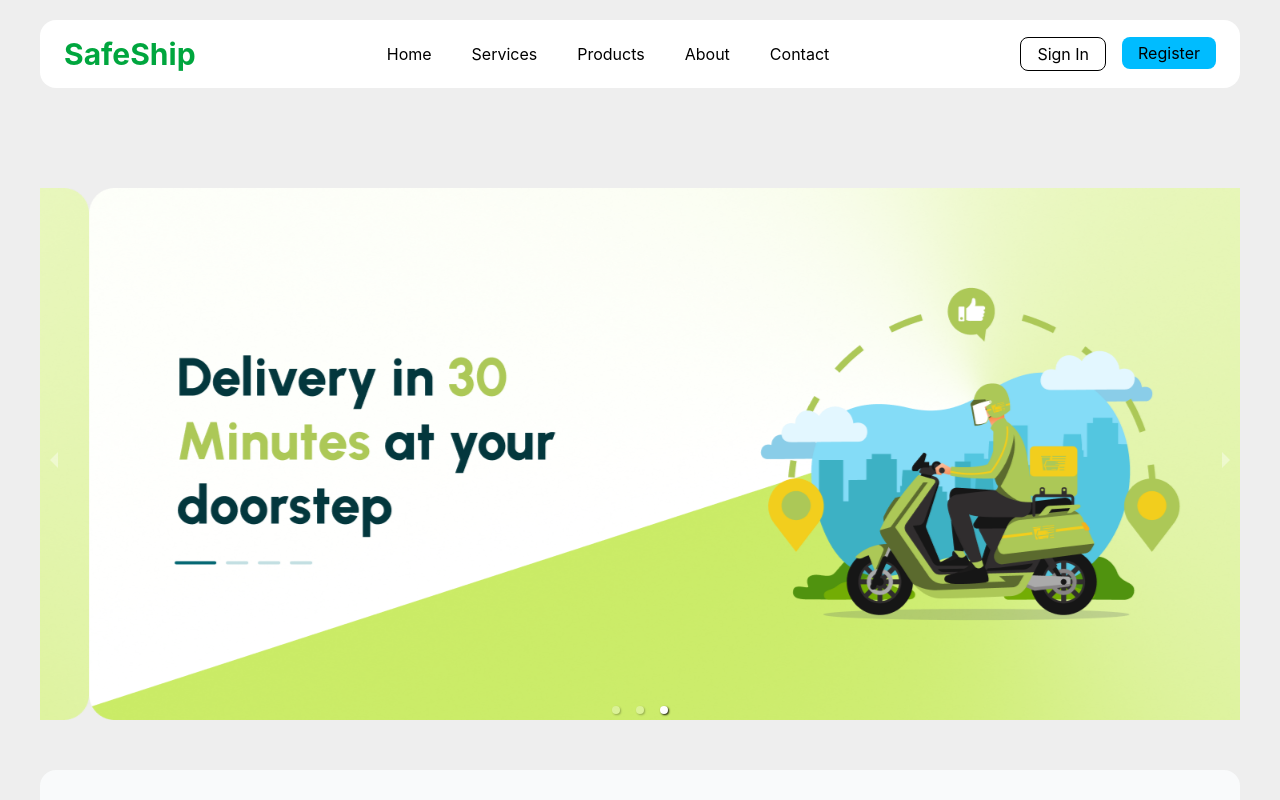
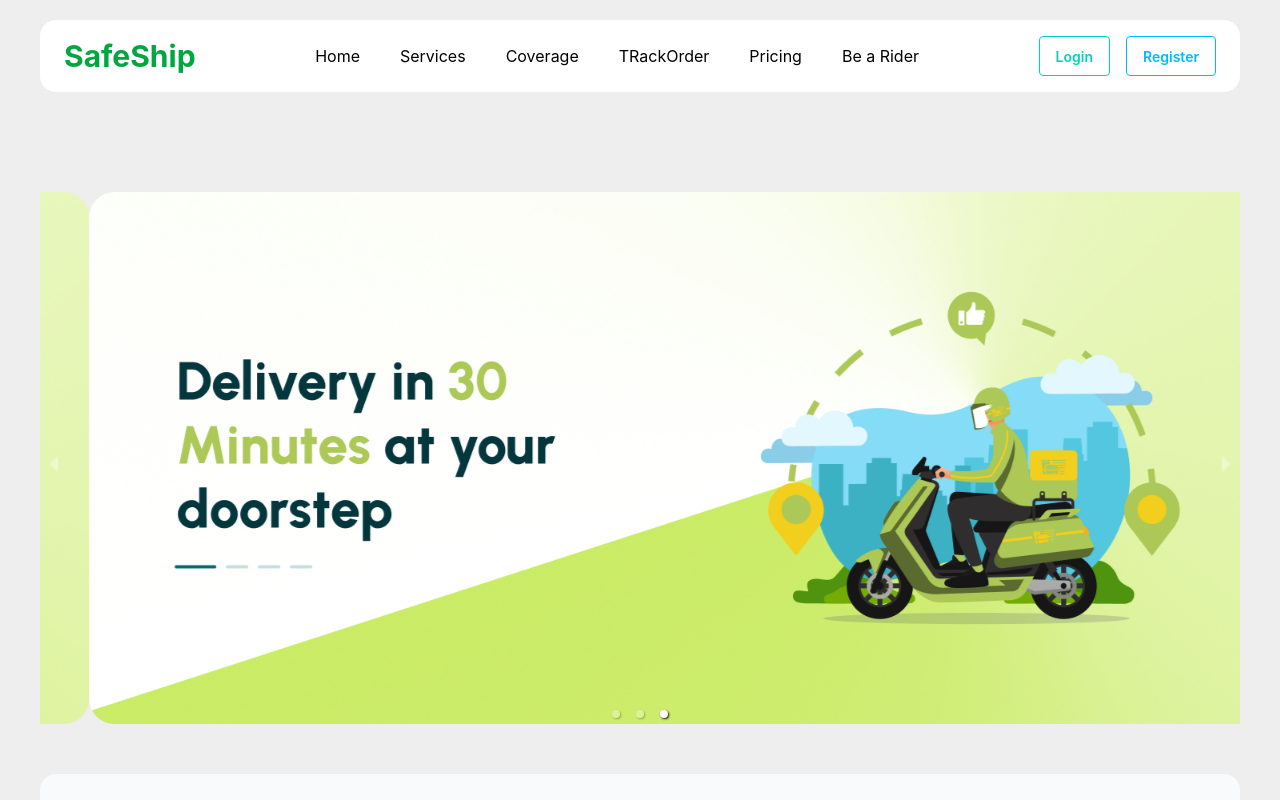
Before and after one commit to EmonMridha/Parcel-Appp, a React (Vite) app: page / in a window 1280 px wide. Shown: the top 800 px of the page. Built offline with nearby package versions, Linux system fonts and the light colour scheme; no server answers.

Commit message:
added conditional navbar

```diff
--- a/src/pages/shared/navbar/Navbar.jsx
+++ b/src/pages/shared/navbar/Navbar.jsx
@@ -1,8 +1,22 @@
 import React, { useState } from "react";
 import { Link } from "react-router";
+import useAuth from "../../../Hooks/useAuth";
+import Swal from "sweetalert2";
 
 const Navbar = () => {
     const [open, setOpen] = useState(false);
+    const { user, logOut } = useAuth();
+
+    const handleLogout = () => {
+        logOut()
+            .then(() => {
+                Swal.fire('LoggedOut Successfully')
+            })
+            .catch(() => {
+                Swal.fire();
+                ('Could not logOut')
+            })
+    }
 
     return (
         <nav className="bg-white text-black px-6 my-5 mx-10 rounded-2xl py-4 relative">
@@ -12,7 +26,7 @@ const Navbar = () => {
                 <div className="flex items-center gap-4">
                     {/* Hamburger */}
                     <button
-                        className="md:hidden text-2xl"
+                        className="lg:hidden cursor-pointer text-2xl"
                         onClick={() => setOpen(!open)}
                     >
                         ☰
@@ -26,37 +40,42 @@ const Navbar = () => {
                 </div>
 
                 {/* Center - Desktop */}
-                <ul className="hidden md:flex gap-10">
-                    <li><a className="hover:text-sky-400">Home</a></li>
-                    <li><a className="hover:text-sky-400">Services</a></li>
-                    <li><a className="hover:text-sky-400">Products</a></li>
-                    <li><a className="hover:text-sky-400">About</a></li>
-                    <li><a className="hover:text-sky-400">Contact</a></li>
+                <ul className="hidden lg:flex gap-10">
+                    <button><a className="hover:text-sky-400">Home</a></button>
+                    <button><a className="hover:text-sky-400">Services</a></button>
+                    <button><a className="hover:text-sky-400">Coverage</a></button>
+                    <button><a className="hover:text-sky-400">TRackOrder</a></button>
+                    <button><a className="hover:text-sky-400">Pricing</a></button>
+                    <button><a className="hover:text-sky-400">Be a Rider</a></button>
                 </ul>
 
                 {/* Right - Desktop */}
-                <div className="hidden md:flex gap-4">
-                    <Link to='/login' >
-                        <button className="border border-black px-4 py-1 rounded hover:bg-gray hover:text-black">
-                            Sign In
-                        </button>
-                    </Link>
-                    <Link to='/register'>
-                        <button className="bg-sky-400 text-black px-4 py-1 rounded hover:bg-sky-300">
-                            Register
-                        </button>
-                    </Link>
-                </div>
+                {
+                    user ? (<div className="flex gap-2">
+                        <img className="w-10 rounded-full" src={user.photoURL} alt="" />
+                        <button onClick={handleLogout} className="btn btn-outline btn-error">Logout</button>
+                    </div>) : (
+                        <div className="hidden lg:flex gap-4">
+                            <Link to='/login' >
+                                <button className="btn btn-outline btn-accent">Login</button>
+                            </Link>
+                            <Link to='/register'>
+                                <button className="btn btn-outline btn-info">Register</button>
+                            </Link>
+                        </div>
+                    )
+                }
             </div>
 
             {/* Mobile menu */}
             {open && (
-                <ul className="flex flex-col gap-2 items-center bg-white mt-4 py-4 md:hidden">
-                    <li><a className="hover:text-sky-400">Home</a></li>
-                    <li><a className="hover:text-sky-400">Services</a></li>
-                    <li><a className="hover:text-sky-400">Products</a></li>
-                    <li><a className="hover:text-sky-400">About</a></li>
-                    <li><a className="hover:text-sky-400">Contact</a></li>
+                <ul className="flex flex-col gap-2 items-center bg-white mt-4 py-4 lg:hidden">
+                    <button><a className="hover:text-sky-400">Home</a></button>
+                    <button><a className="hover:text-sky-400">Services</a></button>
+                    <button><a className="hover:text-sky-400">Coverage</a></button>
+                    <button><a className="hover:text-sky-400">TRackOrder</a></button>
+                    <button><a className="hover:text-sky-400">Pricing</a></button>
+                    <button><a className="hover:text-sky-400">Be a Rider</a></button>
                 </ul>
             )}
         </nav>
```
